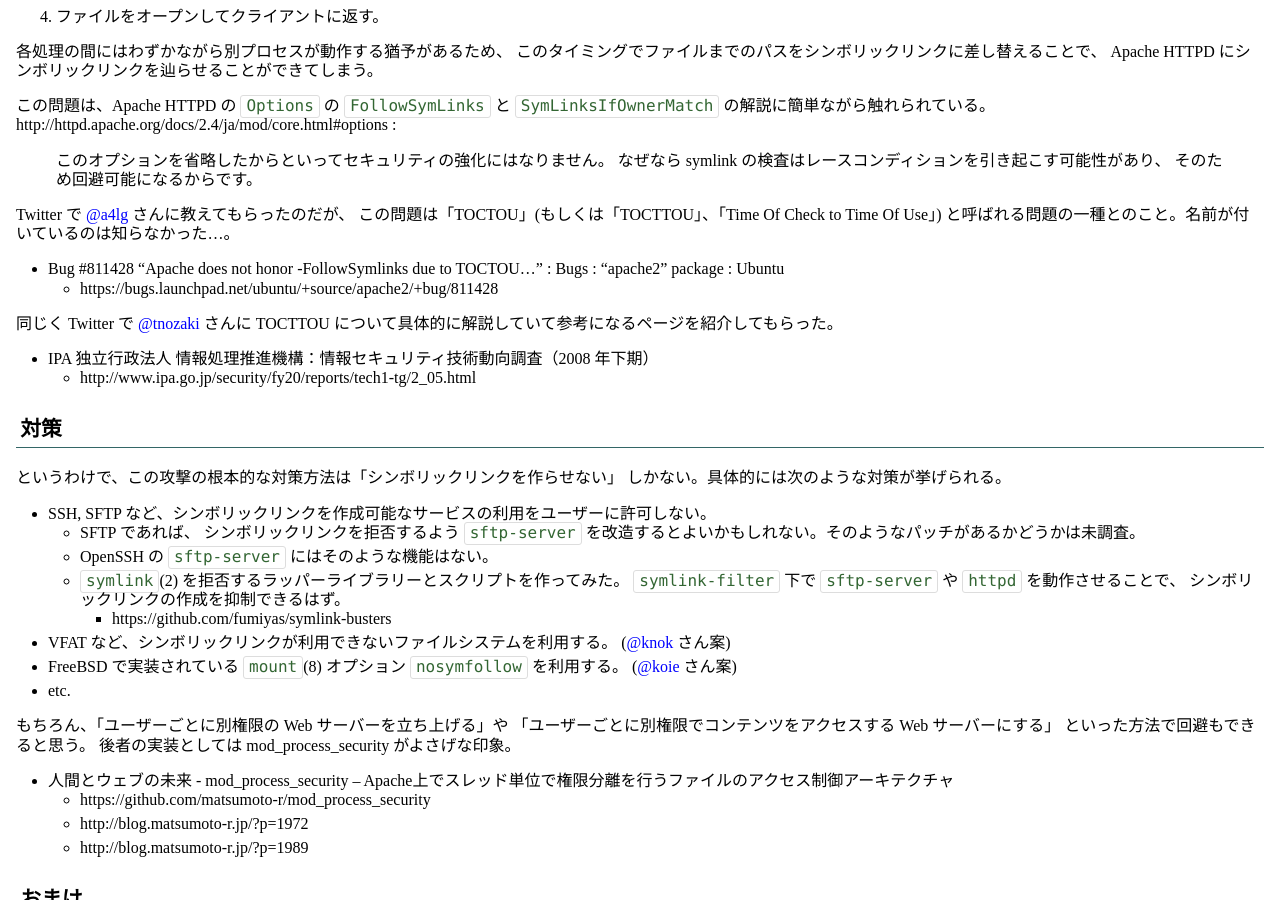
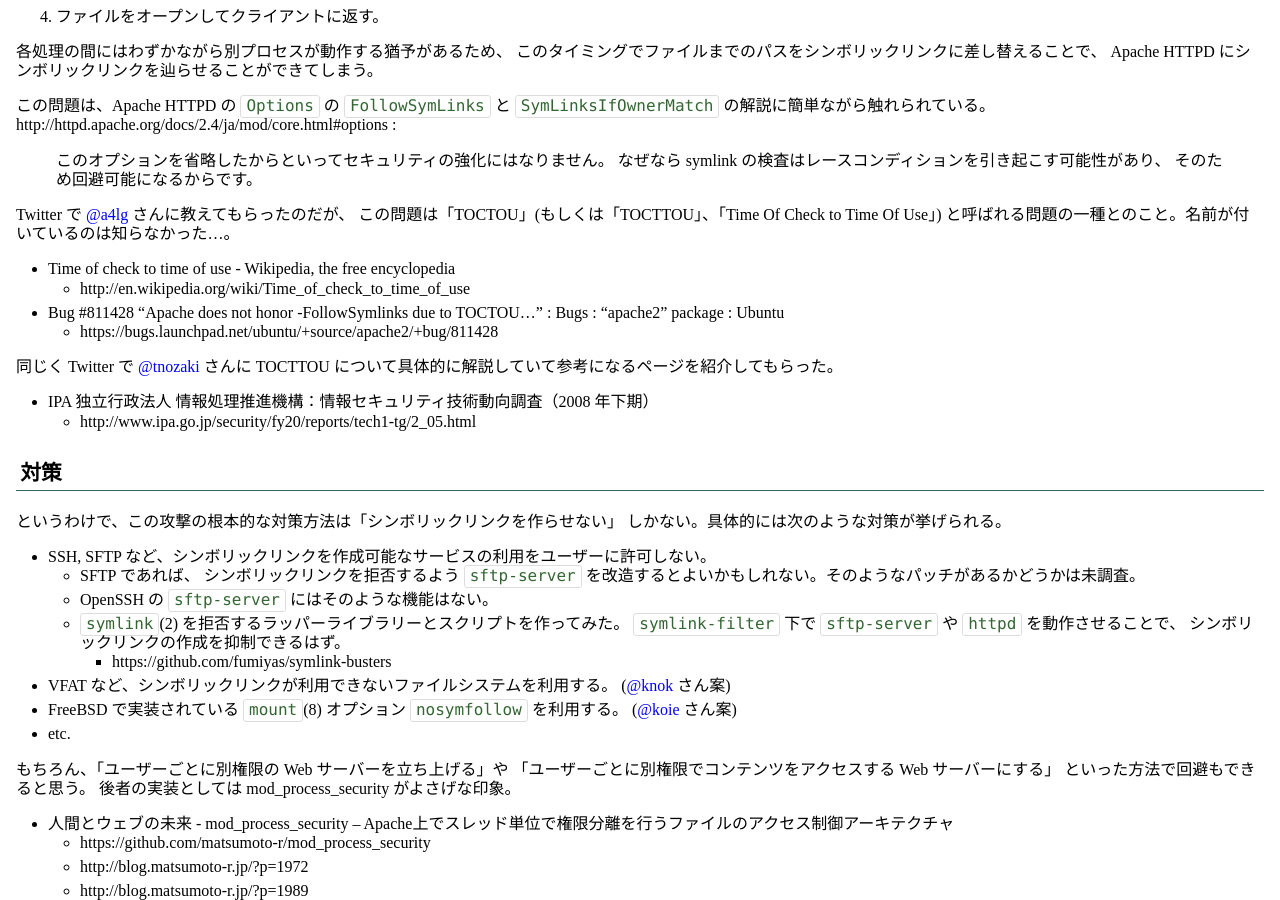
Before and after one commit to fumiyas/fumiyas.github.io, a Jekyll site: the page built from _posts/2013-09-03-no-followsymlinks-is-not-safe.md, in a window 1280 px wide and 900 px high, scrolled down 747 px. Built offline with Jekyll 4.4.1, drawn with Linux system fonts in a browser that asks for light colours; Markdown is read by kramdown in place of the engine named in the settings; comment, search, counter and statistics services are not loaded.

Commit message:
Add link for TOCTOU at Wikipedia

```diff
--- a/_posts/2013-09-03-no-followsymlinks-is-not-safe.md
+++ b/_posts/2013-09-03-no-followsymlinks-is-not-safe.md
@@ -59,6 +59,8 @@ Twitter で [@a4lg](https://twitter.com/a4lg) さんに教えてもらったの
 この問題は「TOCTOU」(もしくは「TOCTTOU」、「Time Of Check to Time Of Use」)
 と呼ばれる問題の一種とのこと。名前が付いているのは知らなかった…。
 
+  * Time of check to time of use - Wikipedia, the free encyclopedia
+    * http://en.wikipedia.org/wiki/Time_of_check_to_time_of_use
   * Bug #811428 “Apache does not honor -FollowSymlinks due to TOCTOU...” : Bugs : “apache2” package : Ubuntu
     * https://bugs.launchpad.net/ubuntu/+source/apache2/+bug/811428
 
```
